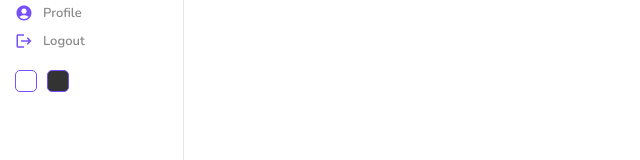
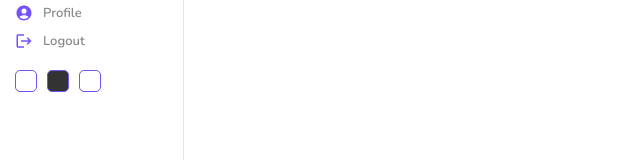
Before and after one commit to abrar19/react-advance-dashboard, a React (Create React App) app: page / in a window 1280 px wide. Shown: the part 503-663 px from the top of the page, without its empty margins (0-640 px from the left). Built offline with nearby package versions, Linux system fonts and the light colour scheme.

Commit message:
colorOptions

```diff
--- a/src/components/sidebar/Sidebar.jsx
+++ b/src/components/sidebar/Sidebar.jsx
@@ -69,6 +69,7 @@ const Sidebar = () => {
             <div className="bottom">
                 <div className="colorOption"></div>
                 <div className="colorOption"></div>
+                <div className="colorOption"></div>
             </div>
         </div>
     );
```
